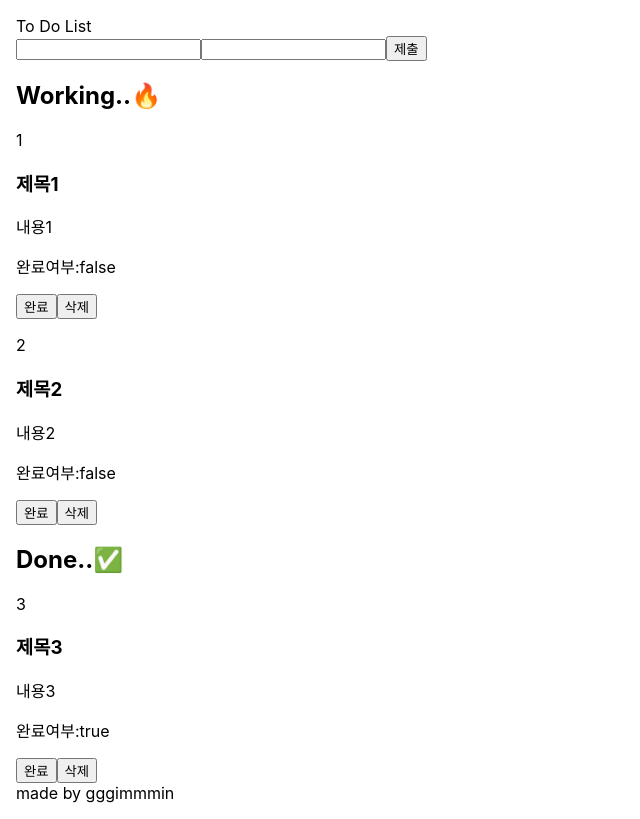
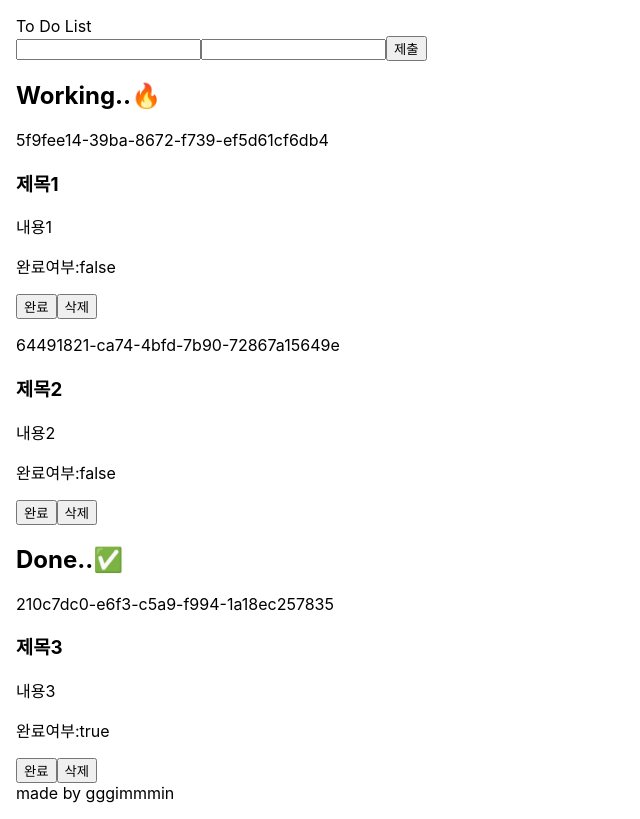
Before and after one commit to gggimmmin/third-todo-list, a React (Create React App) app: page / in a window 1280 px wide. Shown: the whole page, without its empty margins (0-640 px from the left). Built offline with nearby package versions, Linux system fonts and the light colour scheme.

Commit message:
feat: uuid 를 통한 고유한 id 부여

```diff
--- a/package.json
+++ b/package.json
@@ -9,6 +9,7 @@
     "react": "^18.2.0",
     "react-dom": "^18.2.0",
     "react-scripts": "5.0.1",
+    "react-uuid": "^2.0.0",
     "web-vitals": "^2.1.4"
   },
   "scripts": {
--- a/src/App.jsx
+++ b/src/App.jsx
@@ -1,23 +1,24 @@
 import React, { useState } from "react";
 import { Input } from "./components/Input";
 import { TodoList } from "./components/TodoList";
+import uuid from "react-uuid";
 
 function App() {
   const [todos, setTodos] = useState([
     {
-      id: 1,
+      id: uuid(),
       title: "제목1",
       content: "내용1",
       isDone: false,
     },
     {
-      id: 2,
+      id: uuid(),
       title: "제목2",
       content: "내용2",
       isDone: false,
     },
     {
-      id: 3,
+      id: uuid(),
       title: "제목3",
       content: "내용3",
       isDone: true,
--- a/src/components/Input.jsx
+++ b/src/components/Input.jsx
@@ -1,4 +1,5 @@
 import React, { useState } from "react";
+import uuid from "react-uuid";
 
 export const Input = ({ todos, setTodos }) => {
   const [title, setTitle] = useState("");
@@ -9,7 +10,7 @@ export const Input = ({ todos, setTodos }) => {
         onSubmit={(e) => {
           e.preventDefault();
           const newTodo = {
-            id: 5,
+            id: uuid(),
             title: title,
             content: content,
             isDone: false,
```
Also changed, not shown: 1 other file (tests, documents, lock files or other folders).
